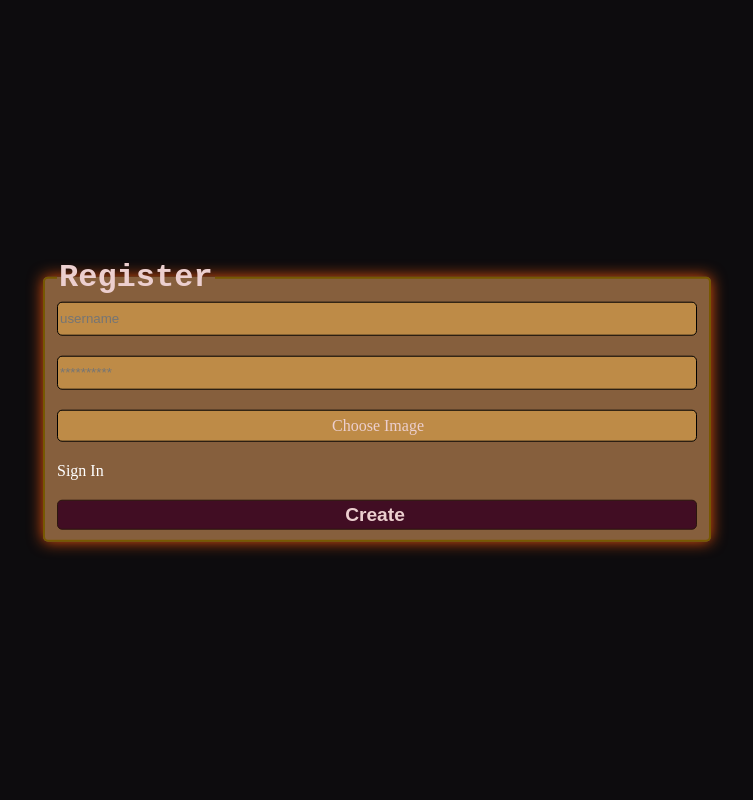
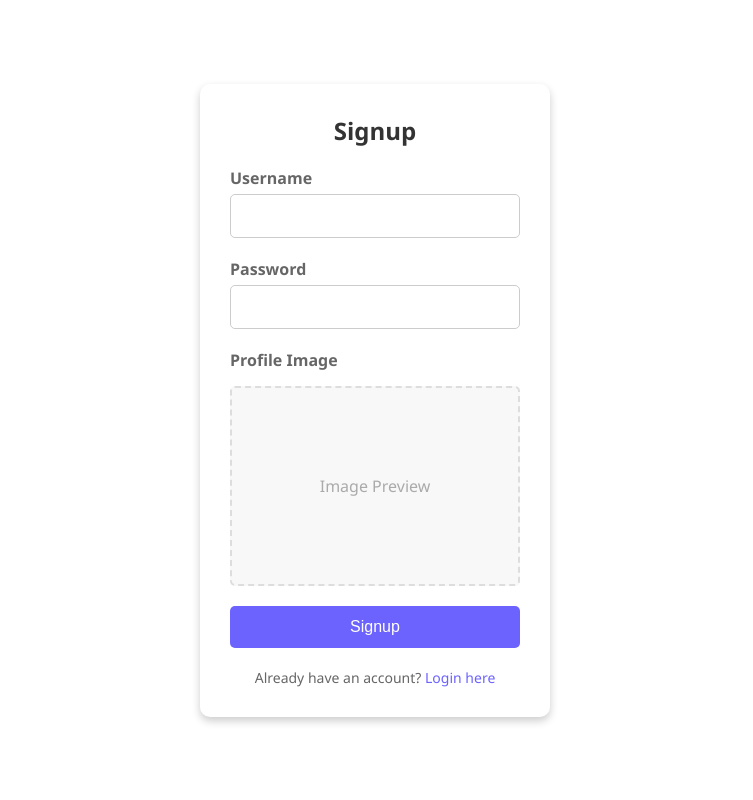
Before and after one commit to GoldenThrust/open_chat, a PHP site: page /register.php in a window 1280 px wide. Shown: the whole page, without its empty margins (265-1018 px from the left). Run offline with PHP 8.4, Linux system fonts and the light colour scheme.

Commit message:
Redesign signup and signin page

```diff
--- a/includes/loader.php
+++ b/includes/loader.php
@@ -4,7 +4,7 @@ use Gem\User;
 use Gem\Database;
 require dirname(__DIR__) . '/vendor/autoload.php';
 
-$db = new Database('localhost', 'game', 'root', '');
+$db = new Database('localhost', 'chat', 'root', '');
 
 $user = new User($db);
 
--- /dev/null
+++ b/main.js
@@ -0,0 +1,43 @@
+function previewImage(event) {
+    const imagePreviewContainer = document.getElementById('imagePreview');
+    const imagePreviewImage = imagePreviewContainer.querySelector('.image-preview__image');
+    const imagePreviewDefaultText = imagePreviewContainer.querySelector('.image-preview__default-text');
+
+    const file = event.target.files[0];
+
+    if (file) {
+        const reader = new FileReader();
+
+        reader.onload = function(e) {
+            imagePreviewDefaultText.style.display = "none";
+            imagePreviewImage.style.display = "block";
+            imagePreviewImage.setAttribute('src', e.target.result);
+        }
+
+        reader.readAsDataURL(file);
+    } else {
+        imagePreviewDefaultText.style.display = null;
+        imagePreviewImage.style.display = null;
+        imagePreviewImage.setAttribute('src', '');
+    }
+}
+
+document.getElementById('signup-form').addEventListener('submit', function(event) {
+    event.preventDefault();
+    const errorMessage = document.getElementById('error-message');
+    const username = document.getElementById('username').value;
+    const password = document.getElementById('password').value;
+    const image = document.getElementById('image').files[0];
+
+    if (!username || !password || !image) {
+        errorMessage.textContent = 'All fields are required!';
+        errorMessage.style.display = 'block';
+    } else {
+        // Clear error message
+        errorMessage.style.display = 'none';
+        errorMessage.textContent = '';
+
+        // Submit the form (you can customize this part as needed)
+        this.submit();
+    }
+});
--- a/register.php
+++ b/register.php
@@ -9,41 +9,50 @@ if (!isset($_SESSION['csrf_token'])) {
     $_SESSION['csrf_token'] = bin2hex(random_bytes(128));
 }
 
-if ($_SERVER["REQUEST_METHOD"] == "POST" && isset($_POST["submit"])) {
+if ($_SERVER["REQUEST_METHOD"] == "POST") {
     $username = $_POST['username'];
     $password = $_POST['password'];
 
-    $picture = $_FILES['picture'];
+    $picture = $_FILES['image'];
 
     $user->register($username, $picture, $password);
 }
 ?>
+
 <!DOCTYPE html>
 <html lang="en">
-
 <head>
     <meta charset="UTF-8">
     <meta name="viewport" content="width=device-width, initial-scale=1.0">
-    <title>Register</title>
+    <title>Signup Page</title>
     <link rel="stylesheet" href="styles/register.css">
-    <link rel="stylesheet" href="styles/main.css">
-    <!-- <script src="scripts/main.js" defer ></script> -->
 </head>
+<body>
+    <div class="form-container">
+        <h2>Signup</h2>
+        <div id="error-message" class="error-message"><?= $_GET['error'] ?? '' ?></div>
+        <form action="<?= htmlspecialchars($_SERVER['PHP_SELF']) ?>" method="POST" enctype="multipart/form-data">
+            <div class="form-group">
+                <label for="username">Username</label>
+                <input type="text" id="username" name="username" required>
+            </div>
+            <div class="form-group">
+                <label for="password">Password</label>
+                <input type="password" id="password" name="password" required>
+            </div>
+            <div class="form-group">
+                <label for="image">Profile Image</label>
+                <div class="image-preview" id="imagePreview">
+                    <input type="file" id="image" name="image" accept="image/*" required onchange="previewImage(event)">
+                    <img src="" alt="Image Preview" class="image-preview__image">
+                    <span class="image-preview__default-text">Image Preview</span>
+                </div>
+            </div>
 
-<body>
-    <form action="<?= htmlspecialchars($_SERVER['PHP_SELF']) ?>" method="post" enctype="multipart/form-data">
-        <fieldset class="pos-center">
-            <legend>Register</legend>
-            <input type="hidden" name="csrf_token" value='<?= $_SESSION['csrf_token'] ?>'>
-            <input type="text" name="username" id="username" placeholder="username" required>
-            <input type="password" name="password" id="password" placeholder="**********" required>
-            <label for="picture">Choose Image</label>
-            <input type="file" name="picture" id="picture" required accept="image/*" style="display: none">
-            <a href="./login.php">Sign In</a>
-            <input type="submit" value="Create" name="submit">
-        </fieldset>
-    </form>
-    <div><?= isset($_GET['error']) ? $_GET['error'] : null ?></div>
+            <input type="submit" value="Signup">
+        </form>
+        <p class="redirect-link">Already have an account? <a href="login.php">Login here</a></p>
+    </div>
+    <script src="main.js"></script>
 </body>
-
 </html>
--- a/src/Chat.php
+++ b/src/Chat.php
@@ -1,6 +1,6 @@
 <?php
 namespace Gem;
-$db = new Database('localhost', 'game', 'root', '');
+$db = new Database('localhost', 'chat', 'root', '');
 
 define('USER', new User($db));
 define('UPLOADDIR', "public" . DIRECTORY_SEPARATOR . "uploads" . DIRECTORY_SEPARATOR);
--- a/src/User.php
+++ b/src/User.php
@@ -11,6 +11,7 @@ class User
 
     public function register(string $username, array $picture, string $password)
     {
+        var_dump($username, $picture, $password);
         try {
             $uniqueIdentifier = uniqid();
             $targetFile = $uniqueIdentifier . '_' . str_ireplace(" ", "_", $picture['name']);
@@ -38,7 +39,7 @@ class User
 
 
             if (move_uploaded_file($picture["tmp_name"], UPLOADDIR . $targetFile)) {
-                $sql = "INSERT INTO players (username, picture, password) VALUES (:username, :picture, :password)";
+                $sql = "INSERT INTO users (username, picture, password) VALUES (:username, :picture, :password)";
                 $stmt = $this->conn->prepare($sql);
                 $stmt->bindValue(':username', $username, \PDO::PARAM_STR);
                 $stmt->bindValue(':picture', $targetFile, \PDO::PARAM_STR);
@@ -56,7 +57,7 @@ class User
     public function login($username, $password)
     {
         try {
-            $sql = "SELECT id, password FROM players WHERE username = :username";
+            $sql = "SELECT id, password FROM users WHERE username = :username";
             $stmt = $this->conn->prepare($sql);
             $stmt->bindParam(':username', $username, \PDO::PARAM_STR);
             $stmt->execute();
@@ -82,7 +83,7 @@ class User
     public function getPicture($username)
     {
         try {
-            $sql = "SELECT picture FROM players WHERE username = :username";
+            $sql = "SELECT picture FROM users WHERE username = :username";
             $stmt = $this->conn->prepare($sql);
             $stmt->bindParam(':username', $username, \PDO::PARAM_STR);
             $stmt->execute();
--- a/styles/register.css
+++ b/styles/register.css
@@ -1,45 +1,136 @@
-body {
-    color: aliceblue;
-    background-color: rgb(13, 12, 14);
+/* Reset default margin and padding */
+* {
+    margin: 0;
+    padding: 0;
+    box-sizing: border-box;
 }
 
-fieldset {
+body {
+    font-family: 'Segoe UI', Tahoma, Geneva, Verdana, sans-serif;
     display: flex;
-    flex-direction: column;
-    row-gap: 20px;
-    color: #eccfcf;
-    width: 50%;
-    border: 2px solid rgb(119, 88, 1);
-    border-radius: 5px;
-    box-shadow: 0 0 15px #e9530d;
-    background-color: #865f3d;
+    justify-content: center;
+    align-items: center;
+    height: 100vh;
+    /* background: linear-gradient(135deg, #71b7e6, #9b59b6); */
 }
 
-legend {
-    font-family: 'Courier New', Courier, monospace;
-    font-size: xx-large;
-    font-weight: bolder;
+.form-container {
+    background-color: #fff;
+    padding: 30px;
+    border-radius: 10px;
+    box-shadow: 0 4px 8px rgba(0, 0, 0, 0.2);
+    width: 350px;
+    text-align: center;
 }
 
-input, label {
-    height: 30px;
-    background-color: rgb(190, 139, 71);
-    border: 1px solid black;
+h2 {
+    margin-bottom: 20px;
+    color: #333;
+}
+
+.error-message {
+    color: red;
+    margin-bottom: 20px;
+    text-align: left;
+}
+
+.form-group {
+    margin-bottom: 20px;
+    text-align: left;
+}
+
+label {
+    display: block;
+    margin-bottom: 5px;
+    color: #666;
+    font-weight: bold;
+}
+
+input[type="text"],
+input[type="password"],
+input[type="file"] {
+    width: 100%;
+    padding: 12px;
+    font-size: 16px;
+    border: 1px solid #ccc;
     border-radius: 5px;
-    padding-left: 2px;
+    transition: border-color 0.3s;
+}
+
+input[type="text"]:focus,
+input[type="password"]:focus,
+input[type="file"]:focus {
+    border-color: #6c63ff;
+    outline: none;
+}
+
+input[type="file"] {
+    position: relative;
+    opacity: 0;
+    width: 100%;
+    cursor: pointer;
+    height: 100%;
+    z-index: 1;
 }
 
 input[type="submit"] {
-    border: 1px solid rgb(43, 22, 14);
-    color: inherit;
-    background-color: #410d23;
-    font-weight: 600;
-    font-size: larger;
+    width: 100%;
+    padding: 12px;
+    font-size: 16px;
+    background-color: #6c63ff;
+    color: white;
+    border: none;
+    border-radius: 5px;
+    cursor: pointer;
+    transition: background-color 0.3s;
 }
 
-label {
+input[type="submit"]:hover {
+    background-color: #5a54d6;
+}
+
+.redirect-link {
+    margin-top: 20px;
+    font-size: 14px;
+    color: #666;
+}
+
+.redirect-link a {
+    color: #6c63ff;
+    text-decoration: none;
+}
+
+.redirect-link a:hover {
+    text-decoration: underline;
+}
+
+.image-preview {
     display: flex;
     justify-content: center;
     align-items: center;
-    text-align: center;
+    width: 100%;
+    height: 200px;
+    border: 2px dashed #ddd;
+    margin-top: 15px;
+    border-radius: 5px;
+    overflow: hidden;
+    background-color: #f8f8f8;
+    position: relative;
 }
+
+.image-preview__image {
+    position: absolute;
+    top: 0;
+    left: 0;
+    display: none;
+    width: 100%;
+    height: 100%;
+    object-fit: cover;
+}
+
+.image-preview__default-text {
+    position: absolute;
+    color: #aaa;
+    font-size: 16px;
+    pointer-events: none;
+}
```
Also changed, not shown: db/chat.sql (renamed from db/game.sql, +10 -9 lines), login.php (+17 -13 lines), styles/index.css (+23 -8 lines), .htaccess (deleted), 2 other files.
